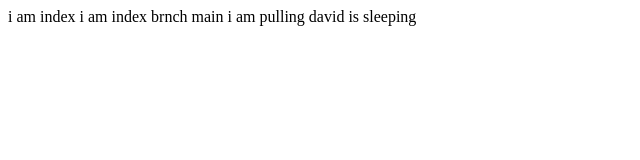
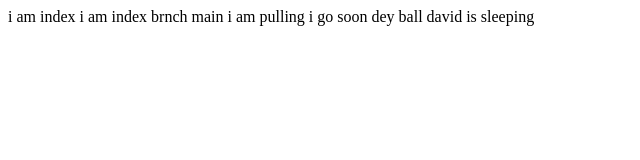
Before and after one commit to Illprime/prime, a plain HTML site: page index.html in a window 1280 px wide. Shown: the whole page, without its empty margins (0-640 px from the left). Drawn offline with Linux system fonts and the light colour scheme.

Commit message:
Update index.html

```diff
--- a/index.html
+++ b/index.html
@@ -9,6 +9,7 @@
     i am index
     i am index brnch main
     i am pulling
+    i go soon dey ball
     david is sleeping
 </body>
 </html>
```
